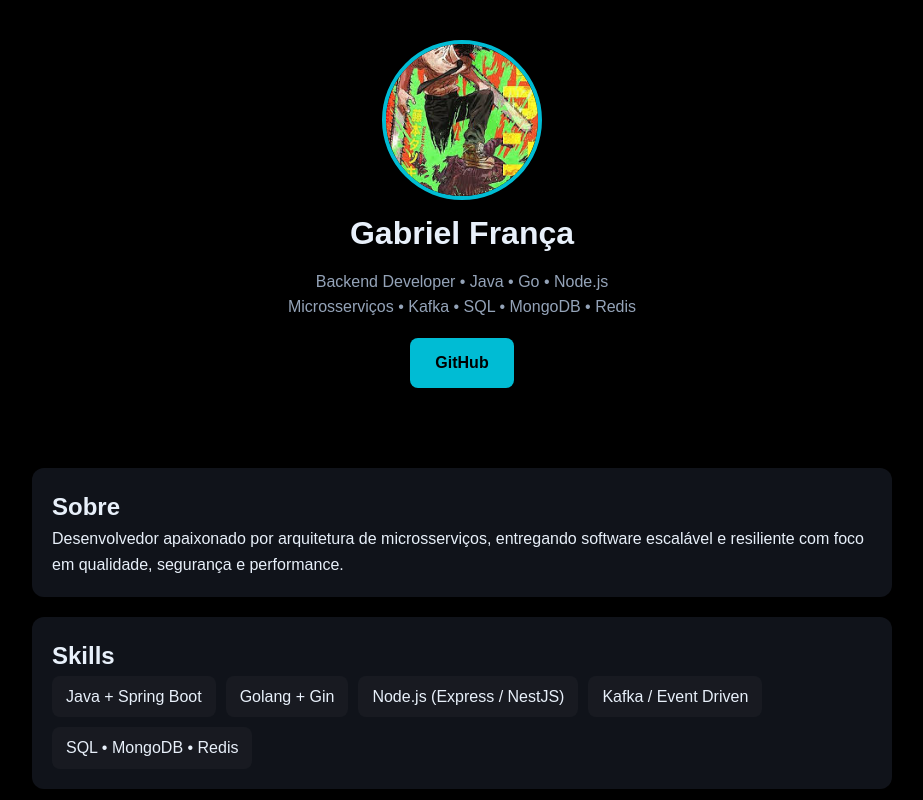
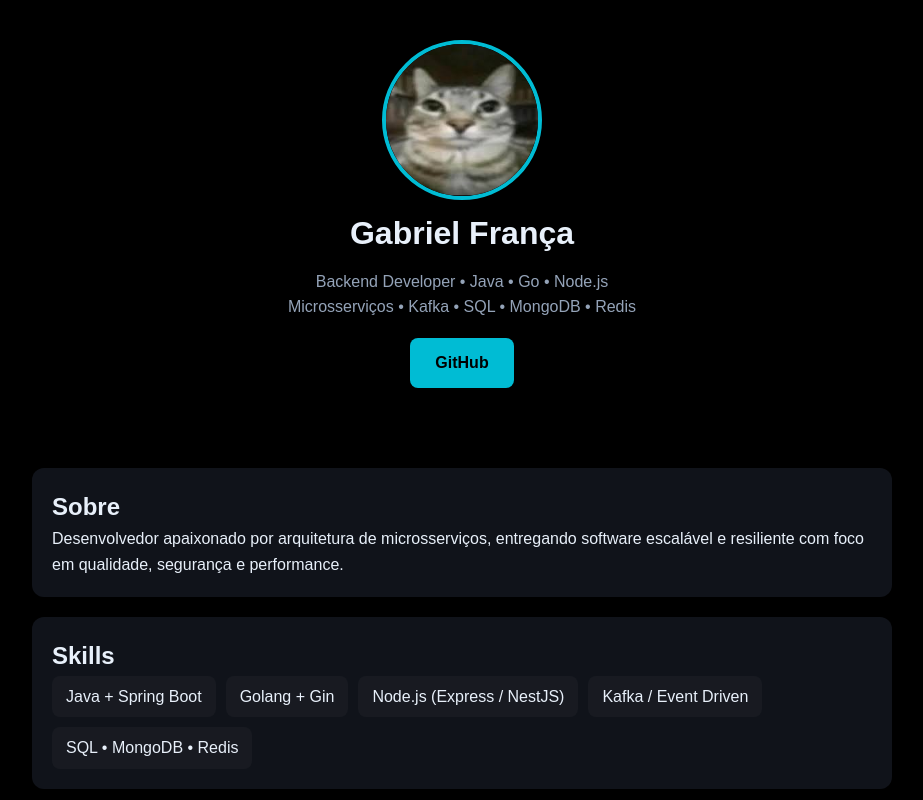
Before and after one commit to gabrielfranca42/ENTREGA-DE-RAFAELA-, a plain HTML site: page index.html in a window 1280 px wide. Shown: the top 800 px of the page, without its empty margins (178-1101 px from the left). Drawn offline with Linux system fonts and the light colour scheme.

Commit message:
pao de batata

```diff
--- a/index.html
+++ b/index.html
@@ -8,7 +8,7 @@
 </head>
 <body>
   <header class="site-header">
-    <img src="assets/profile.png" class="avatar" alt="Foto do Dev">
+    <img src="assets/gato.png" class="avatar" alt="Foto do Dev">
     <h1>Gabriel França</h1>
     <p class="subtitle">
       Backend Developer • Java • Go • Node.js<br>
```
Also changed, not shown: assets/gato.png (added).
